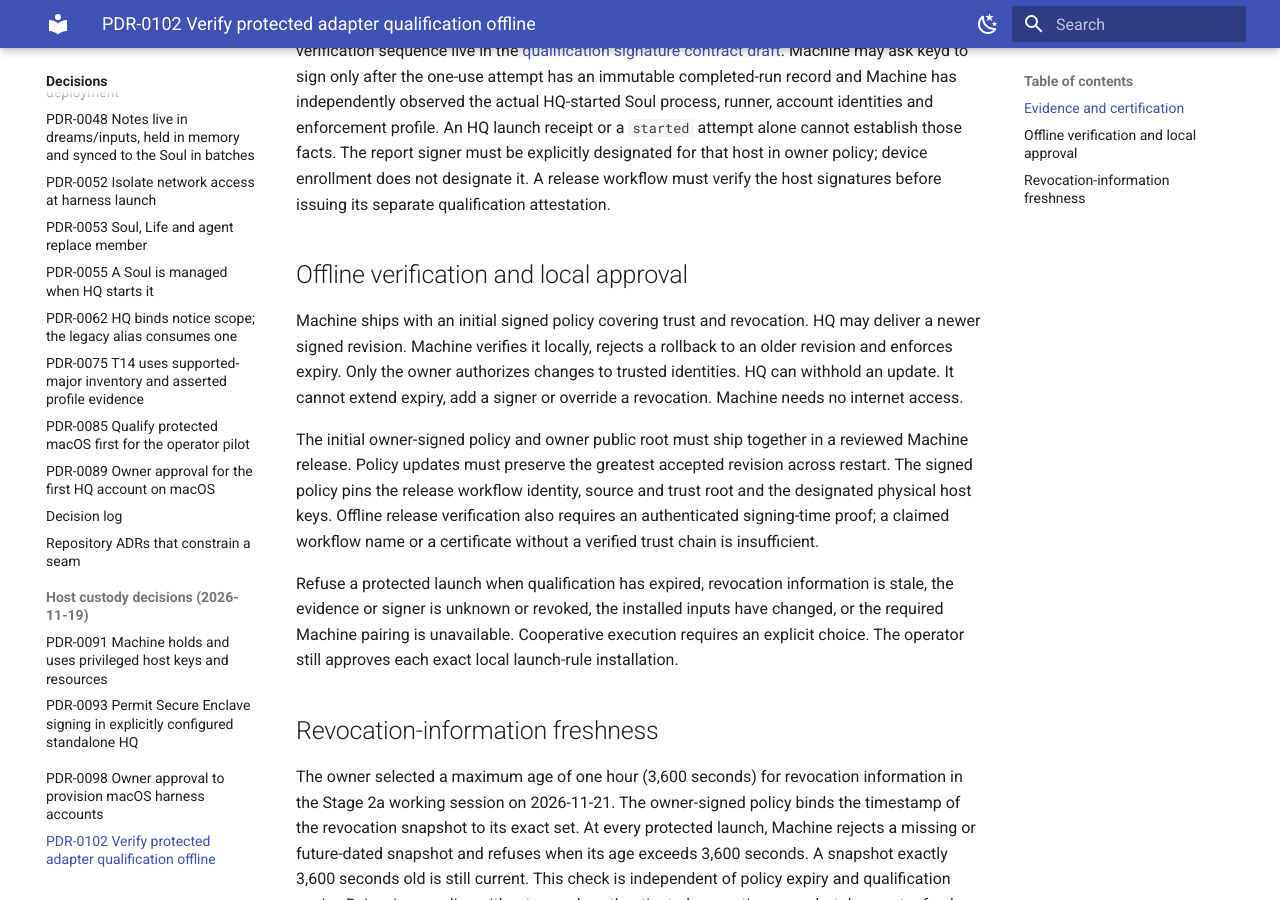
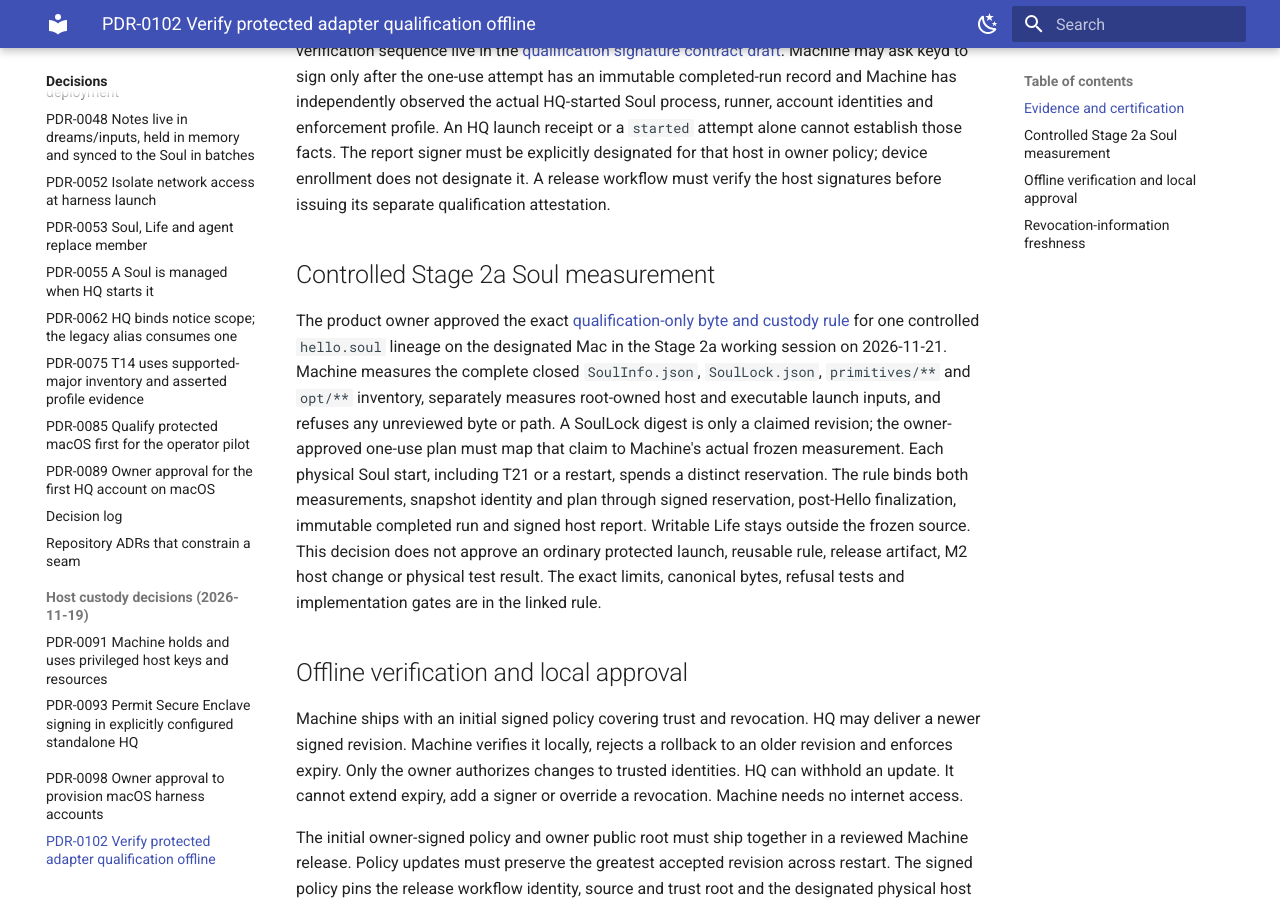
Before and after one commit to true-line/agent-bot-platform, an MkDocs documentation site: the page built from docs/04-decisions/PDR-0102-protected-adapter-qualification.md, in a window 1280 px wide and 900 px high, scrolled down 1010 px. Built offline with MkDocs 1.6.1 and Material for MkDocs 9.7.7, drawn with Linux system fonts in a browser that asks for light colours.

Commit message:
Define controlled Stage 2a Soul byte measurement (#115)
* Define controlled Stage 2a Soul measurement rule

Co-authored-by: solid-owl-71 <agent_76e9bfc8-d740-4ebe-b122-e43fa2cecf71@souls.agent-bot.invalid>
Agent-Identity: agent_76e9bfc8-d740-4ebe-b122-e43fa2cecf71

* Move Stage 2a byte rule into linked interface

Co-authored-by: solid-owl-71 <agent_76e9bfc8-d740-4ebe-b122-e43fa2cecf71@souls.agent-bot.invalid>
Agent-Identity: agent_76e9bfc8-d740-4ebe-b122-e43fa2cecf71

---------

Co-authored-by: trueline-codex-agent[bot] <325086705+trueline-codex-agent[bot]@users.noreply.github.com>
Co-authored-by: solid-owl-71 <agent_76e9bfc8-d740-4ebe-b122-e43fa2cecf71@souls.agent-bot.invalid>

```diff
--- a/docs/04-decisions/PDR-0102-protected-adapter-qualification.md
+++ b/docs/04-decisions/PDR-0102-protected-adapter-qualification.md
@@ -58,6 +58,24 @@ The report signer must be explicitly designated for that host in owner policy;
 device enrollment does not designate it. A release workflow must verify the
 host signatures before issuing its separate qualification attestation.
 
+## Controlled Stage 2a Soul measurement
+
+The product owner approved the exact
+[qualification-only byte and custody rule](../03-architecture/interfaces/stage2a-measurement.md)
+for one controlled `hello.soul` lineage on the designated Mac in the Stage 2a
+working session on 2026-11-21. Machine measures the complete closed
+`SoulInfo.json`, `SoulLock.json`, `primitives/**` and `opt/**` inventory,
+separately measures root-owned host and executable launch inputs, and refuses
+any unreviewed byte or path. A SoulLock digest is only a claimed revision;
+the owner-approved one-use plan must map that claim to Machine's actual frozen
+measurement. Each physical Soul start, including T21 or a restart, spends a
+distinct reservation. The rule binds both measurements, snapshot identity and
+plan through signed reservation, post-Hello finalization, immutable completed
+run and signed host report. Writable Life stays outside the frozen source.
+This decision does not approve an ordinary protected launch, reusable rule,
+release artifact, M2 host change or physical test result. The exact limits,
+canonical bytes, refusal tests and implementation gates are in the linked rule.
+
 ## Offline verification and local approval
 
 Machine ships with an initial signed policy covering trust and revocation. HQ
--- a/mkdocs.yml
+++ b/mkdocs.yml
@@ -69,6 +69,7 @@ nav:
           - 03-architecture/interfaces/task-state-machine.md
           - 03-architecture/interfaces/error-registry.md
           - 03-architecture/interfaces/package-format.md
+          - 03-architecture/interfaces/stage2a-measurement.md
   - Decisions:
       - 04-decisions/README.md
       - 04-decisions/PDR-0001-platform-repository-is-the-product-source-of-truth.md
```
Also changed, not shown: other parts of docs/04-decisions/PDR-0102-protected-adapter-qualification.md (+1 -1 lines), docs/03-architecture/interfaces/stage2a-measurement.md (added, +125 -0 lines), docs/04-decisions/PDR-0085-macos-first-protected-pilot.md (+3 -1 lines), docs/10-program/roadmap.md (+4 -1 lines).
